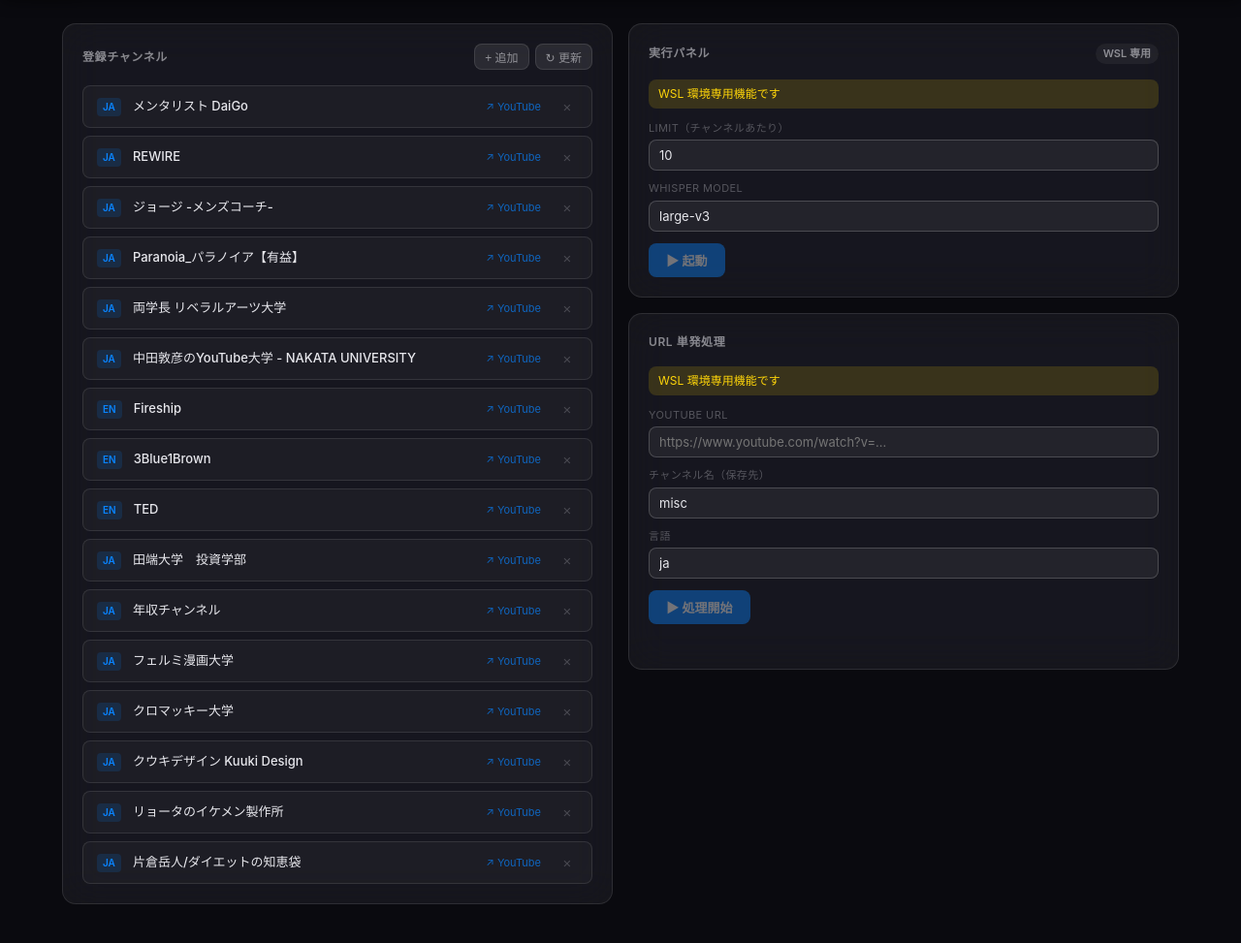
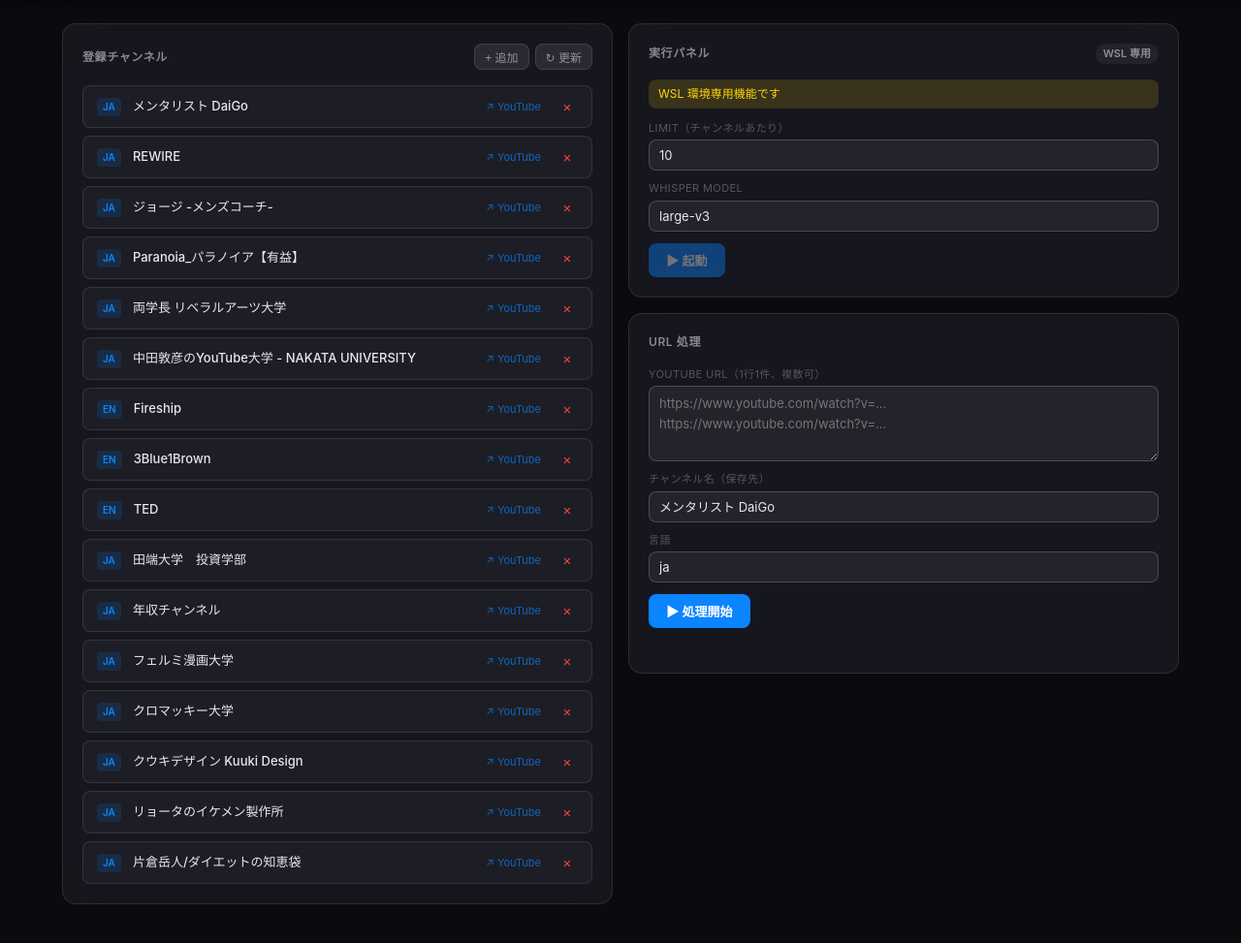
Before and after one commit to YOSHIHIDEShimoji/yt-learn, a FastAPI app: page / in a window 1280 px wide. Shown: the part 104-1077 px from the top of the page at 97% size. Run offline with FastAPI, Linux system fonts and the light colour scheme.

Commit message:
fix: Portal Phase 2 修正 — URL処理Mac対応・複数URL・カスタムダイアログ等
- URL処理パネル: Mac からも使用可能（IS_WSL チェック除去）
- URL処理パネル: 複数URL対応（テキストエリア1行1件）、名前を「URL 処理」に変更
- URL処理パネル: チャンネル名を自由入力 → channels.txt から生成したドロップダウンに変更
- URL処理ログ: logs/process/YYYYMMDD_HHMMSS_process.log に出力（LOGSタブで確認可）
- × ボタン: 常時赤色に変更
- Drive リンク挿入順: YouTube / Drive / × の順を保証
- 確認ダイアログ: confirm() → 再利用可能なカスタムモーダル（showConfirm）に置き換え
- tmux セッション名: 固定定数廃止、yt-learn_YYYYMMDD_HHMMSS 形式で自動生成
- favicon.ico 404 解消: 204 を返すエンドポイント追加
- docs/architecture.png 404 解消: /docs を StaticFiles マウント

```diff
--- a/portal/main.py
+++ b/portal/main.py
@@ -6,7 +6,7 @@ import time
 from datetime import datetime
 from pathlib import Path
 from fastapi import FastAPI, Request
-from fastapi.responses import HTMLResponse, JSONResponse
+from fastapi.responses import HTMLResponse, JSONResponse, Response
 from fastapi.staticfiles import StaticFiles
 from fastapi.templating import Jinja2Templates
 from pydantic import BaseModel
@@ -17,8 +17,6 @@ PORTAL_DIR = Path(__file__).parent
 # WSL 環境かどうかを起動時に一度だけ判定
 _proc_version = Path("/proc/version")
 IS_WSL = _proc_version.exists() and "microsoft" in _proc_version.read_text().lower()
-
-TMUX_SESSION = "yt-learn"
 
 
 class _NoCacheStaticFiles(StaticFiles):
@@ -33,6 +31,16 @@ class _NoCacheStaticFiles(StaticFiles):
 app = FastAPI(title="yt-learn Portal")
 app.mount("/static", _NoCacheStaticFiles(directory=PORTAL_DIR / "static"), name="static")
 templates = Jinja2Templates(directory=PORTAL_DIR / "templates")
+
+# docs/ が存在すれば /docs で配信（README 内の画像リンク用）
+_docs_dir = ROOT / "docs"
+if _docs_dir.exists():
+    app.mount("/docs", StaticFiles(directory=_docs_dir), name="docs")
+
+
+@app.get("/favicon.ico")
+async def favicon():
+    return Response(status_code=204)
 
 # ── Drive キャッシュ ──────────────────────────────────────────
 DRIVE_LINK_CACHE_FILE = PORTAL_DIR / "drive_link_cache.json"
@@ -420,18 +428,26 @@ class RunBody(BaseModel):
 
 
 _VALID_MODELS = {"tiny", "base", "small", "medium", "large", "large-v2", "large-v3", "large-v3-turbo"}
+_YT_SESSION_PREFIX = "yt-learn_"
 
 
-async def _tmux_alive() -> bool:
+async def _find_yt_session() -> str | None:
+    """tmux ls から yt-learn_ プレフィックスのセッション名を返す。なければ None。"""
     try:
         proc = await asyncio.create_subprocess_exec(
-            "tmux", "has-session", "-t", TMUX_SESSION,
-            stdout=asyncio.subprocess.DEVNULL, stderr=asyncio.subprocess.DEVNULL,
+            "tmux", "ls",
+            stdout=asyncio.subprocess.PIPE, stderr=asyncio.subprocess.DEVNULL,
         )
-        await proc.wait()
-        return proc.returncode == 0
+        stdout, _ = await asyncio.wait_for(proc.communicate(), timeout=3)
+        if proc.returncode != 0:
+            return None
+        for line in stdout.decode().splitlines():
+            name = line.split(":")[0]
+            if name.startswith(_YT_SESSION_PREFIX):
+                return name
+        return None
     except Exception:
-        return False
+        return None
 
 
 @app.get("/api/env")
@@ -441,68 +457,82 @@ async def get_env():
 
 @app.get("/api/run/status")
 async def run_status():
-    return JSONResponse({"running": await _tmux_alive()})
+    session = await _find_yt_session()
+    return JSONResponse({"running": session is not None, "session": session})
 
 
 @app.post("/api/run")
 async def start_run(body: RunBody):
     if not IS_WSL:
         return JSONResponse({"error": "WSL 環境でのみ実行できます"}, status_code=400)
-    if await _tmux_alive():
-        return JSONResponse({"error": "既に実行中です"}, status_code=409)
-    limit = max(1, min(body.limit, 100))
-    model = body.model if body.model in _VALID_MODELS else "large-v3"
+    existing = await _find_yt_session()
+    if existing:
+        return JSONResponse({"error": f"既に実行中です ({existing})"}, status_code=409)
+    limit   = max(1, min(body.limit, 100))
+    model   = body.model if body.model in _VALID_MODELS else "large-v3"
+    session = f"{_YT_SESSION_PREFIX}{datetime.now().strftime('%Y%m%d_%H%M%S')}"
     proc = await asyncio.create_subprocess_exec(
-        "tmux", "new-session", "-d", "-s", TMUX_SESSION,
+        "tmux", "new-session", "-d", "-s", session,
         f"zsh -ic './autonomous.sh --limit {limit} --model {model}'",
         cwd=str(ROOT),
         stdout=asyncio.subprocess.DEVNULL, stderr=asyncio.subprocess.DEVNULL,
     )
     await proc.wait()
-    return JSONResponse({"ok": proc.returncode == 0})
+    return JSONResponse({"ok": proc.returncode == 0, "session": session})
 
 
 @app.post("/api/run/stop")
 async def stop_run():
     if not IS_WSL:
         return JSONResponse({"error": "WSL 環境でのみ実行できます"}, status_code=400)
-    if not await _tmux_alive():
+    session = await _find_yt_session()
+    if not session:
         return JSONResponse({"ok": True, "was_running": False})
     proc = await asyncio.create_subprocess_exec(
-        "tmux", "kill-session", "-t", TMUX_SESSION,
+        "tmux", "kill-session", "-t", session,
         stdout=asyncio.subprocess.DEVNULL, stderr=asyncio.subprocess.DEVNULL,
     )
     await proc.wait()
-    return JSONResponse({"ok": True, "was_running": True})
+    return JSONResponse({"ok": True, "was_running": True, "session": session})
 
 
-# ── Phase 2: URL 単発処理 ────────────────────────────────────────
+# ── Phase 2: URL 処理（複数URL対応） ────────────────────────────
 
 class ProcessUrlBody(BaseModel):
-    url: str
+    urls: list[str]
     channel: str = "misc"
     lang: str = "ja"
 
 
-async def _bg_process_url(url: str, channel: str, lang: str) -> None:
+async def _await_and_close(proc, f) -> None:
+    try:
+        await proc.wait()
+    finally:
+        f.close()
+
+
+async def _bg_process_urls(urls: list[str], channel: str, lang: str) -> None:
+    log_dir = ROOT / "logs" / "process"
+    log_dir.mkdir(parents=True, exist_ok=True)
+    log_file = log_dir / f"{datetime.now().strftime('%Y%m%d_%H%M%S')}_process.log"
     try:
         python = shutil.which("python") or "python3"
-        await asyncio.create_subprocess_exec(
-            python, str(ROOT / "transcribe.py"), "process", url,
+        f = open(log_file, "wb")
+        proc = await asyncio.create_subprocess_exec(
+            python, str(ROOT / "transcribe.py"), "process", *urls,
             "--channel", channel, "--lang", lang,
             cwd=str(ROOT),
-            stdout=asyncio.subprocess.DEVNULL, stderr=asyncio.subprocess.DEVNULL,
+            stdout=f, stderr=f,
         )
+        asyncio.ensure_future(_await_and_close(proc, f))
     except Exception:
         pass
 
 
 @app.post("/api/process-url")
 async def process_url(body: ProcessUrlBody):
-    if not IS_WSL:
-        return JSONResponse({"error": "WSL 環境でのみ実行できます"}, status_code=400)
-    url = body.url.strip()
-    if not url:
-        return JSONResponse({"error": "url は必須です"}, status_code=400)
-    asyncio.ensure_future(_bg_process_url(url, body.channel or "misc", body.lang or "ja"))
-    return JSONResponse({"ok": True, "message": "処理を開始しました"})
+    urls = [u.strip() for u in body.urls if u.strip()]
+    if not urls:
+        return JSONResponse({"error": "URL は必須です"}, status_code=400)
+    asyncio.ensure_future(_bg_process_urls(urls, body.channel or "misc", body.lang or "ja"))
+    return JSONResponse({"ok": True, "message": f"{len(urls)} 件の処理を開始しました", "count": len(urls)})
--- a/portal/static/app.js
+++ b/portal/static/app.js
@@ -43,6 +43,7 @@ document.addEventListener("DOMContentLoaded", () => {
         btn.addEventListener("click", e => { e.stopPropagation(); deleteChannel(btn.dataset.name); });
       });
       el.dataset.loaded = "1";
+      _updateChannelSelect(channels);
       fetchChannelDriveLinks();
     } catch { el.innerHTML = placeholder("⚠️", "読み込み失敗"); }
   }
@@ -52,6 +53,15 @@ document.addEventListener("DOMContentLoaded", () => {
     if (el) { delete el.dataset.loaded; el.innerHTML = placeholder("⏳", "読み込み中…"); }
     loadChannels();
   };
+
+  function _updateChannelSelect(channels) {
+    const sel = document.getElementById("proc-channel");
+    if (!sel) return;
+    const prev = sel.value;
+    sel.innerHTML = channels.map(ch => `<option value="${esc(ch.name)}">${esc(ch.name)}</option>`).join("") +
+      `<option value="misc">misc</option>`;
+    if ([...sel.options].some(o => o.value === prev)) sel.value = prev;
+  }
 
   async function fetchChannelDriveLinks() {
     try {
@@ -68,7 +78,8 @@ document.addEventListener("DOMContentLoaded", () => {
           a.rel = "noopener";
           a.dataset.drive = "1";
           a.textContent = "↗ Drive";
-          item.appendChild(a);
+          const deleteBtn = item.querySelector(".delete-btn");
+          deleteBtn ? item.insertBefore(a, deleteBtn) : item.appendChild(a);
         }
       });
     } catch (e) {}
@@ -312,15 +323,12 @@ document.addEventListener("DOMContentLoaded", () => {
       catch { _isWsl = false; }
       if (!_isWsl) {
         const w1 = document.getElementById("run-wsl-warn");
-        const w2 = document.getElementById("proc-wsl-warn");
         const s  = document.getElementById("run-start-btn");
-        const p  = document.getElementById("proc-submit-btn");
         if (w1) w1.style.display = "block";
-        if (w2) w2.style.display = "block";
         if (s)  s.disabled = true;
-        if (p)  p.disabled = true;
         const badge = document.getElementById("run-badge");
         if (badge) { badge.className = "badge badge-gray"; badge.textContent = "WSL 専用"; }
+        // URL処理は WSL 制限なし — proc-submit-btn は常に有効
         return;
       }
     }
@@ -330,17 +338,18 @@ document.addEventListener("DOMContentLoaded", () => {
   async function _updateRunBadge() {
     if (!_isWsl) return;
     try {
-      const { running } = await api("/api/run/status");
+      const { running, session } = await api("/api/run/status");
       const badge    = document.getElementById("run-badge");
       const startBtn = document.getElementById("run-start-btn");
       const stopBtn  = document.getElementById("run-stop-btn");
       if (!badge) return;
       if (running) {
-        badge.className  = "badge badge-green"; badge.textContent = "稼働中";
+        badge.className  = "badge badge-green";
+        badge.textContent = session ? `稼働中: ${session}` : "稼働中";
         if (startBtn) startBtn.style.display = "none";
         if (stopBtn)  stopBtn.style.display  = "";
       } else {
-        badge.className  = "badge badge-gray";  badge.textContent = "停止中";
+        badge.className  = "badge badge-gray"; badge.textContent = "停止中";
         if (startBtn) startBtn.style.display = "";
         if (stopBtn)  stopBtn.style.display  = "none";
       }
@@ -376,22 +385,23 @@ document.addEventListener("DOMContentLoaded", () => {
     }
   };
 
-  // ── HOME: URL 単発処理 ──────────────────────────────────────
+  // ── HOME: URL 処理（複数URL対応） ──────────────────────────
   window.processUrl = async function() {
-    const url     = document.getElementById("proc-url").value.trim();
-    const channel = document.getElementById("proc-channel").value.trim() || "misc";
+    const raw     = document.getElementById("proc-urls").value;
+    const urls    = raw.split("\n").map(s => s.trim()).filter(Boolean);
+    const channel = document.getElementById("proc-channel").value || "misc";
     const lang    = document.getElementById("proc-lang").value;
     const resultEl = document.getElementById("proc-result");
     const btn      = document.getElementById("proc-submit-btn");
-    if (!url) {
+    if (!urls.length) {
       resultEl.style.color = "var(--err)"; resultEl.textContent = "URL を入力してください"; return;
     }
     btn.disabled = true; resultEl.style.color = "var(--text-dim)"; resultEl.textContent = "送信中…";
     try {
-      const res = await api("/api/process-url", 10000, "POST", { url, channel, lang });
+      const res = await api("/api/process-url", 10000, "POST", { urls, channel, lang });
       resultEl.style.color = "var(--green)";
       resultEl.textContent = res.message || "処理を開始しました";
-      document.getElementById("proc-url").value = "";
+      document.getElementById("proc-urls").value = "";
       setTimeout(() => switchTab("status"), 800);
     } catch (e) {
       resultEl.style.color = "var(--err)"; resultEl.textContent = String(e.message) || "エラー";
@@ -427,7 +437,8 @@ document.addEventListener("DOMContentLoaded", () => {
   };
 
   window.deleteChannel = async function(name) {
-    if (!confirm(`"${name}" を削除しますか？`)) return;
+    const ok = await showConfirm(`"${name}" を削除しますか？`);
+    if (!ok) return;
     try {
       const r = await fetch(`/api/channels?name=${encodeURIComponent(name)}`, { method: "DELETE" });
       if (!r.ok) {
@@ -435,12 +446,39 @@ document.addEventListener("DOMContentLoaded", () => {
         throw new Error(j.error || r.status);
       }
       reloadChannels();
-    } catch (e) { alert("削除失敗: " + String(e.message)); }
+    } catch (e) { await showConfirm(`削除失敗: ${e.message}`, "OK", false); }
   };
+
+  // ── 汎用確認ダイアログ ─────────────────────────────────────
+  function showConfirm(message, okLabel = "削除", showCancel = true) {
+    return new Promise(resolve => {
+      const modal  = document.getElementById("confirm-modal");
+      const msgEl  = document.getElementById("confirm-message");
+      const okBtn  = document.getElementById("confirm-ok");
+      const canBtn = document.getElementById("confirm-cancel");
+      msgEl.textContent   = message;
+      okBtn.textContent   = okLabel;
+      canBtn.style.display = showCancel ? "" : "none";
+      modal.style.display = "flex";
+      const cleanup = (result) => {
+        modal.style.display = "none";
+        okBtn.removeEventListener("click", onOk);
+        canBtn.removeEventListener("click", onCancel);
+        resolve(result);
+      };
+      const onOk     = () => cleanup(true);
+      const onCancel = () => cleanup(false);
+      okBtn.addEventListener("click",  onOk);
+      canBtn.addEventListener("click", onCancel);
+    });
+  }
 
   // Escape キーでモーダルを閉じる
   document.addEventListener("keydown", e => {
-    if (e.key === "Escape") closeAddChannelModal();
+    if (e.key === "Escape") {
+      closeAddChannelModal();
+      document.getElementById("confirm-modal").style.display = "none";
+    }
   });
 
   function esc(s) {
--- a/portal/static/style.css
+++ b/portal/static/style.css
@@ -592,6 +592,12 @@ body {
 .form-input:focus { border-color: var(--blue); }
 .form-input option { background: #1c1c24; }
 
+.form-textarea {
+  resize: vertical;
+  min-height: 72px;
+  line-height: 1.6;
+}
+
 .run-form { margin-bottom: 12px; }
 
 /* ── Phase 2: Buttons ── */
@@ -642,7 +648,7 @@ body {
 .delete-btn {
   background: transparent;
   border: none;
-  color: rgba(232,232,237,0.22);
+  color: var(--err);
   font-size: 15px;
   line-height: 1;
   width: 22px;
--- a/portal/templates/index.html
+++ b/portal/templates/index.html
@@ -71,18 +71,18 @@
           </div>
         </div>
 
-        <!-- URL 単発処理 -->
+        <!-- URL 処理 -->
         <div class="card">
-          <div class="card-title">URL 単発処理</div>
-          <div id="proc-wsl-warn" class="run-warn" style="display:none">WSL 環境専用機能です</div>
+          <div class="card-title">URL 処理</div>
           <div class="run-form">
             <div class="form-row">
-              <label class="form-label">YouTube URL</label>
-              <input id="proc-url" type="url" class="form-input" placeholder="https://www.youtube.com/watch?v=...">
+              <label class="form-label">YouTube URL（1行1件、複数可）</label>
+              <textarea id="proc-urls" class="form-input form-textarea" rows="3"
+                placeholder="https://www.youtube.com/watch?v=...&#10;https://www.youtube.com/watch?v=..."></textarea>
             </div>
             <div class="form-row">
               <label class="form-label">チャンネル名（保存先）</label>
-              <input id="proc-channel" type="text" class="form-input" value="misc" placeholder="misc">
+              <select id="proc-channel" class="form-input"></select>
             </div>
             <div class="form-row">
               <label class="form-label">言語</label>
@@ -206,6 +206,17 @@
   </div>
 </div>
 
+<!-- 汎用確認ダイアログ -->
+<div id="confirm-modal" class="modal-backdrop" style="display:none">
+  <div class="modal-box">
+    <div class="modal-title" id="confirm-message"></div>
+    <div class="modal-btns">
+      <button class="btn-secondary" id="confirm-cancel">キャンセル</button>
+      <button class="btn-danger"    id="confirm-ok">削除</button>
+    </div>
+  </div>
+</div>
+
 <script src="/static/marked.min.js"></script>
 <script src="/static/app.js"></script>
 
```
